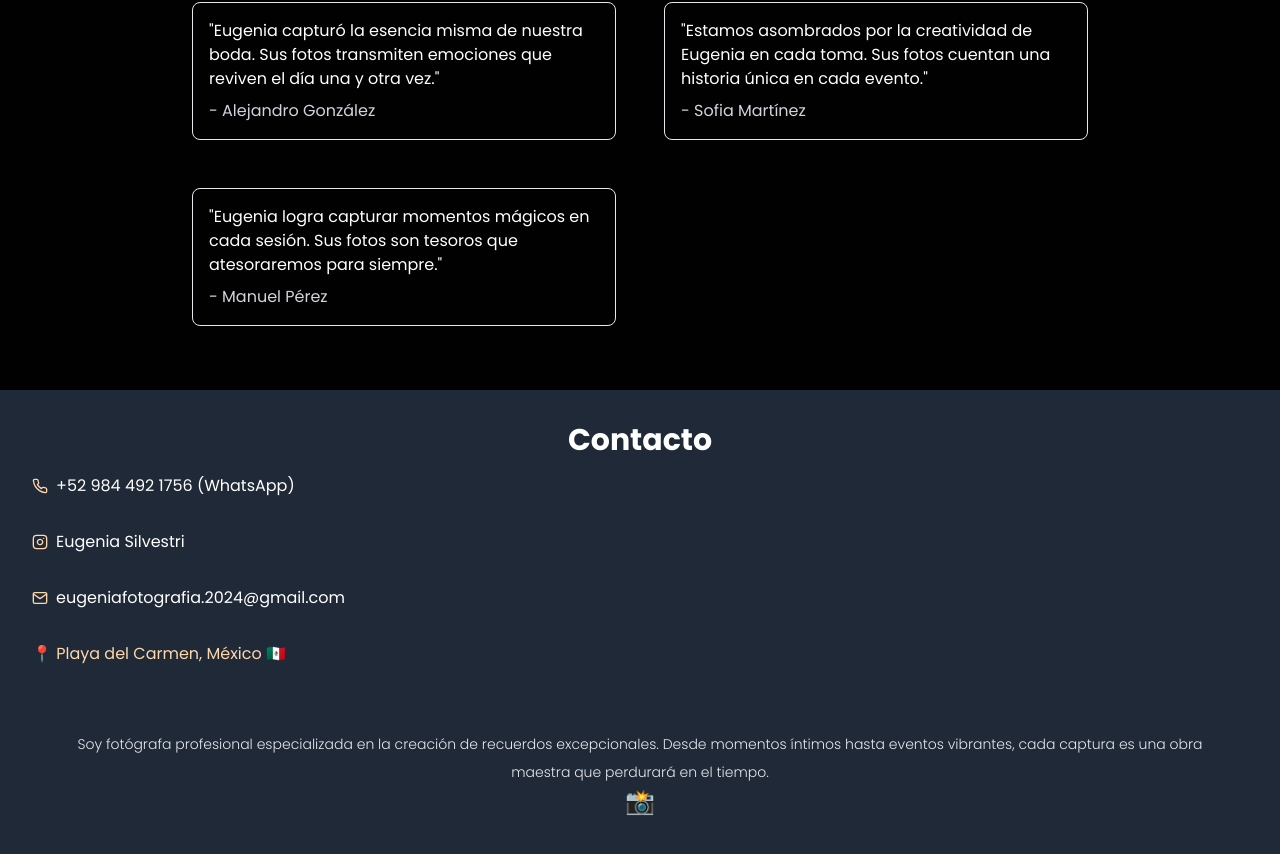
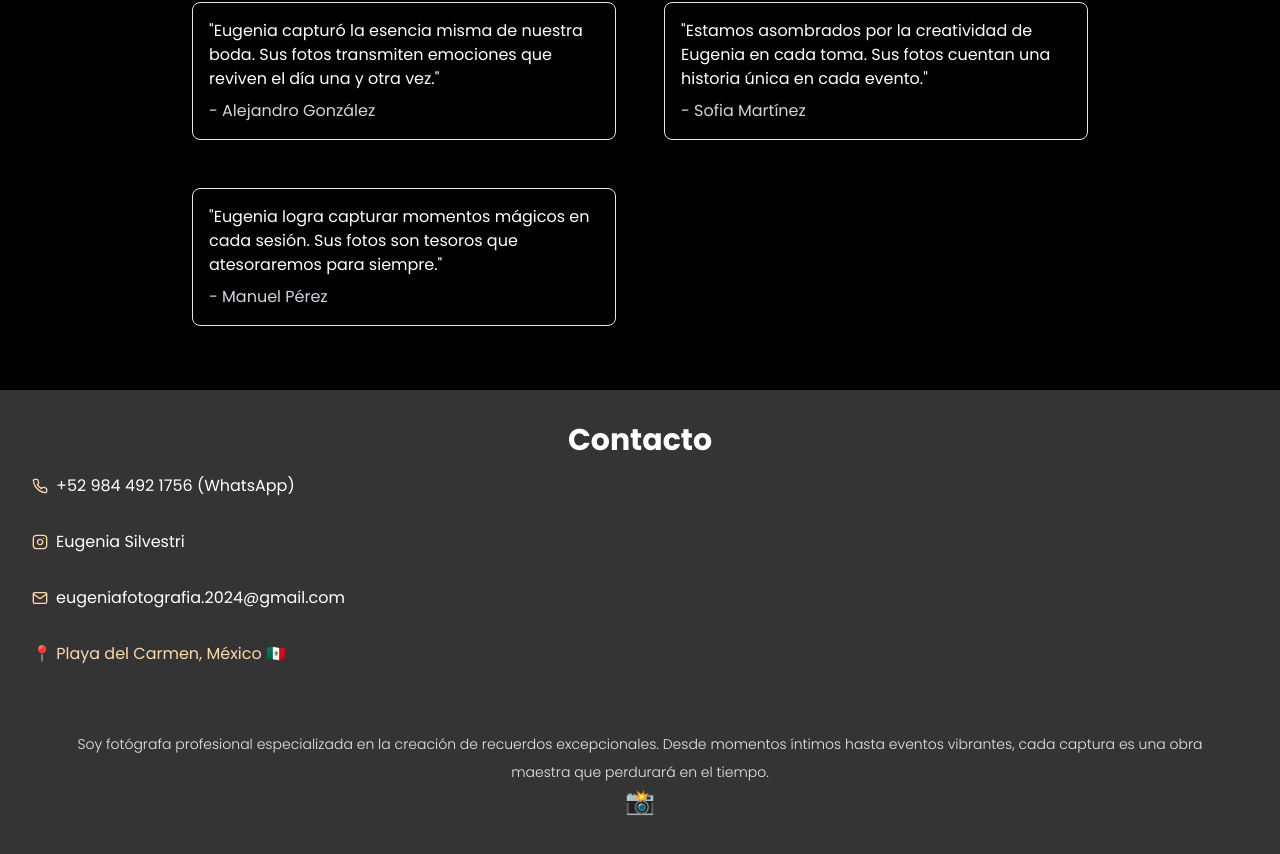
Before and after one commit to di4m0nds/euyi, a React (Vite) app: page / in a window 1280 px wide. Shown: the part 4041-4895 px from the top of the page. Built offline with nearby package versions, Linux system fonts and the light colour scheme.

Commit message:
New design for Footer

```diff
--- a/src/components/Footer/Footer.tsx
+++ b/src/components/Footer/Footer.tsx
@@ -4,7 +4,7 @@ import { FiInstagram, FiMail, FiPhone } from 'react-icons/fi';
 
 const Footer: React.FC = () => {
   return (
-    <footer id="contact" className="bg-gray-800 p-8 text-white">
+    <footer id="contact" className="bg-white/20 p-8 text-white">
       <div className="container mx-auto text-center">
         <motion.div
           initial={{ opacity: 0, y: 30 }}
```
